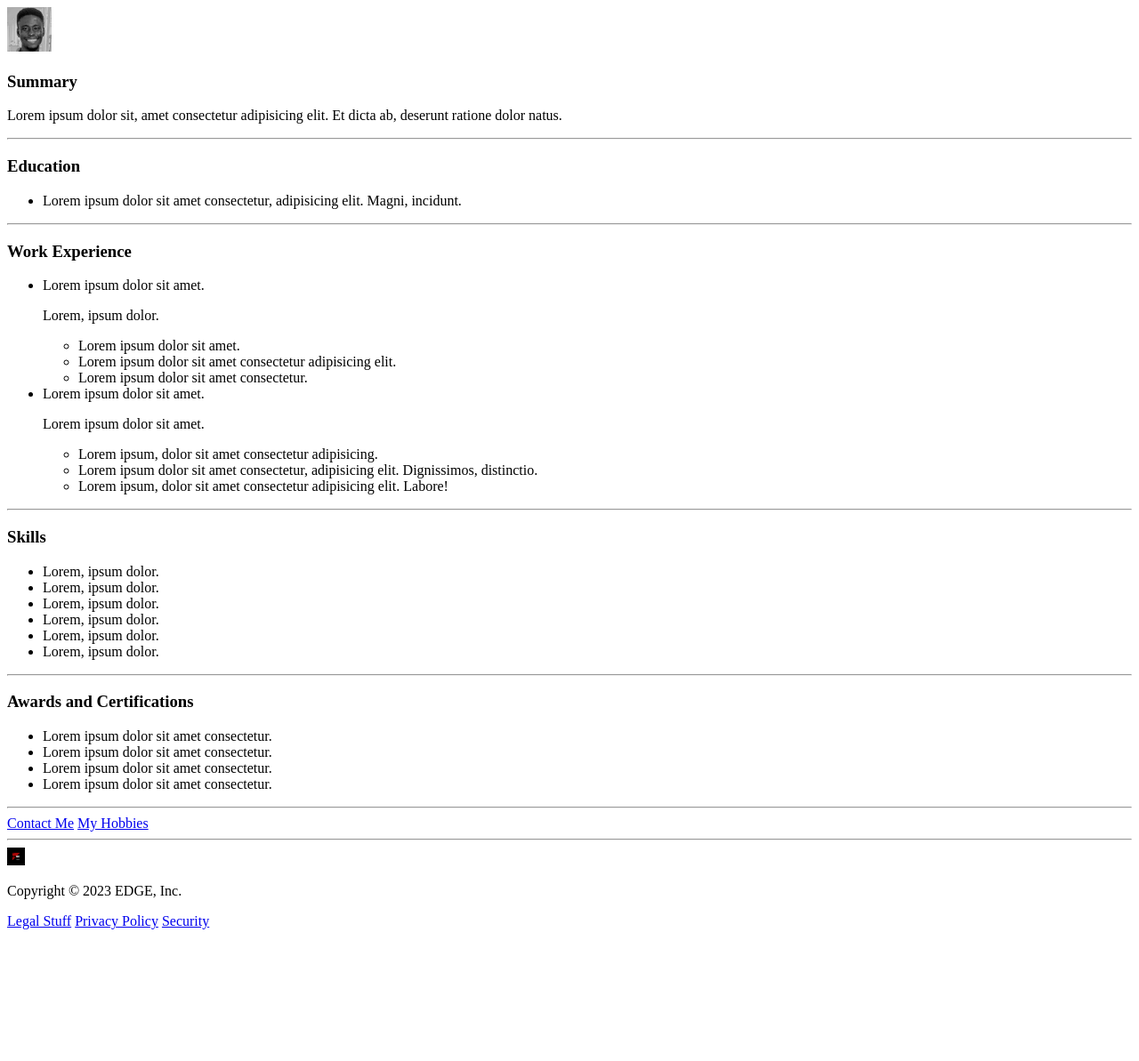
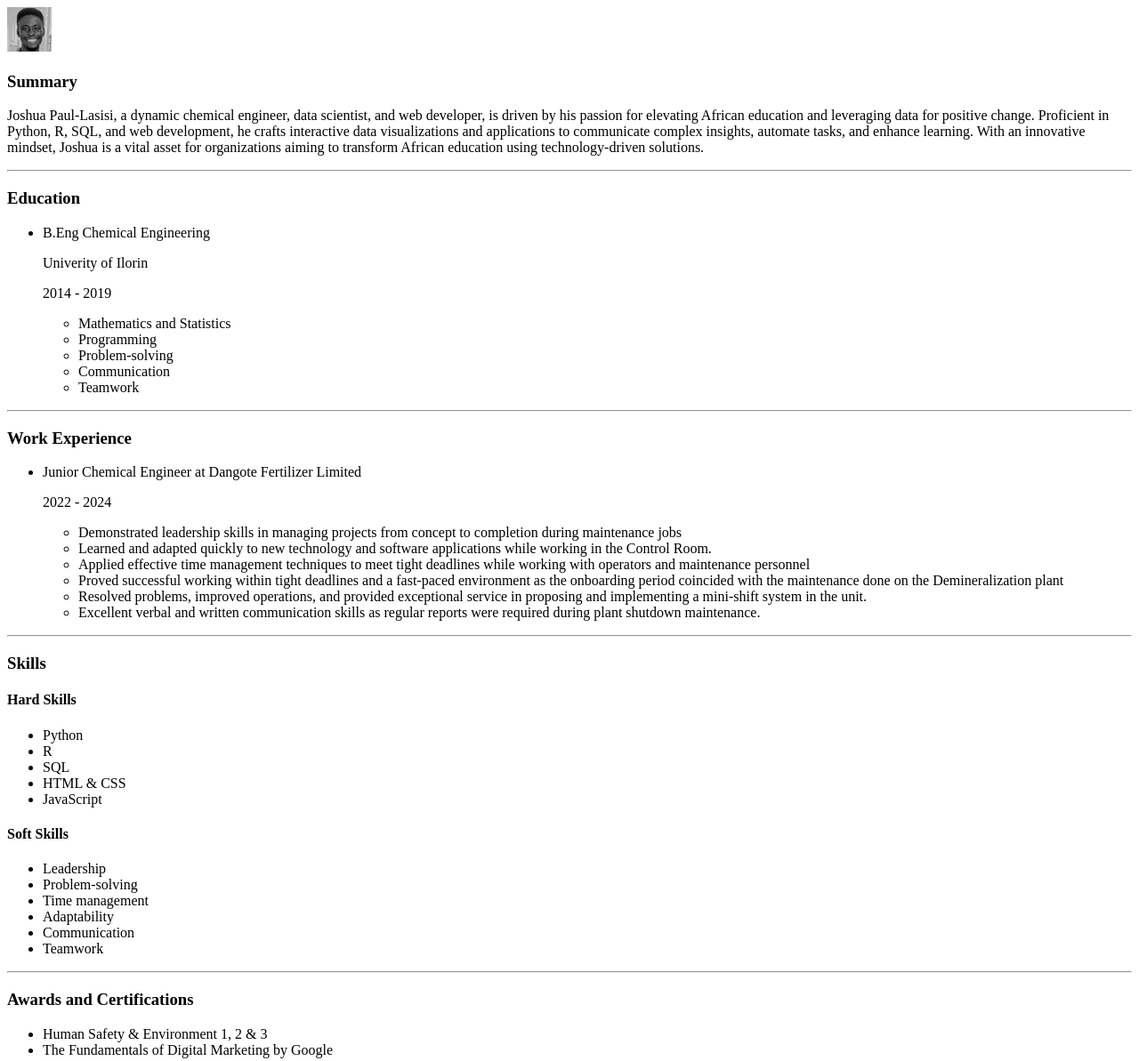
Before and after one commit to JoshuaPaul-lasisi/resume, a plain HTML site: page index.html in a window 1280 px wide. Shown: the top 1193 px of the page at 89% size. Before the commit the page ends 1053 px from the top, so only its background shows below. Drawn offline with Linux system fonts and the light colour scheme.

Commit message:
Update index.html
FIlled in currently available text in index.html

```diff
--- a/index.html
+++ b/index.html
@@ -9,55 +9,68 @@
     <img src="./images/Image of me square.jpg" height="50px" alt="Joshua's image">
     <section>
         <h3>Summary</h3>
-        <p>Lorem ipsum dolor sit, amet consectetur adipisicing elit. Et dicta ab, deserunt ratione dolor natus.</p>
+        <p>Joshua Paul-Lasisi, a dynamic chemical engineer, data scientist, and web developer, is driven by his passion for elevating African education and leveraging data for positive change. Proficient in Python, R, SQL, and web development, he crafts interactive data visualizations and applications to communicate complex insights, automate tasks, and enhance learning. With an innovative mindset, Joshua is a vital asset for organizations aiming to transform African education using technology-driven solutions.</p>
     </section>
     <hr>
     <section>
         <h3>Education</h3>
         <ul>
-            <li>Lorem ipsum dolor sit amet consectetur, adipisicing elit. Magni, incidunt.</li>
+            <li>B.Eng Chemical Engineering</li>
+            <p>Univerity of Ilorin</p>
+            <p>2014 - 2019</p>
+            <ul>
+                <li>Mathematics and Statistics</li>
+                <li>Programming</li>
+                <li>Problem-solving</li>
+                <li>Communication</li>
+                <li>Teamwork</li>
+            </ul>
         </ul>
     </section>
     <hr>
     <section>
         <h3>Work Experience</h3>
         <ul>
-            <li>Lorem ipsum dolor sit amet.</li>
-            <p>Lorem, ipsum dolor.</p>
+            <li>Junior Chemical Engineer at Dangote Fertilizer Limited</li>
+            <p>2022 - 2024</p>
             <ul>
-                <li>Lorem ipsum dolor sit amet.</li>
-                <li>Lorem ipsum dolor sit amet consectetur adipisicing elit.</li>
-                <li>Lorem ipsum dolor sit amet consectetur.</li>
+                <li>Demonstrated leadership skills in managing projects from concept to completion during maintenance jobs</li>
+                <li>Learned and adapted quickly to new technology and software applications while working in the Control Room.</li>
+                <li>Applied effective time management techniques to meet tight deadlines while working with operators and maintenance personnel</li>
+                <li>Proved successful working within tight deadlines and a fast-paced environment as the onboarding period coincided with the maintenance done on the Demineralization plant</li>
+                <li>Resolved problems, improved operations, and provided exceptional service in proposing and implementing a mini-shift system in the unit.</li>
+                <li>Excellent verbal and written communication skills as regular reports were required during plant shutdown maintenance.</li>
             </ul>
-            <li>Lorem ipsum dolor sit amet.</li>
-            <p>Lorem ipsum dolor sit amet.</p>
-            <ul>
-                <li>Lorem ipsum, dolor sit amet consectetur adipisicing.</li>
-                <li>Lorem ipsum dolor sit amet consectetur, adipisicing elit. Dignissimos, distinctio.</li>
-                <li>Lorem ipsum, dolor sit amet consectetur adipisicing elit. Labore!</li>
-            </ul>
+
         </ul>
     </section>
     <hr>
     <section>
         <h3>Skills</h3>
+        <h4>Hard Skills</h4>
         <ul>
-            <li>Lorem, ipsum dolor.</li>
-            <li>Lorem, ipsum dolor.</li>
-            <li>Lorem, ipsum dolor.</li>
-            <li>Lorem, ipsum dolor.</li>
-            <li>Lorem, ipsum dolor.</li>
-            <li>Lorem, ipsum dolor.</li>
+            <li>Python</li>
+            <li>R</li>
+            <li>SQL</li>
+            <li>HTML & CSS</li>
+            <li>JavaScript</li>
+        </ul>
+        <h4>Soft Skills</h4>
+        <ul>
+            <li>Leadership</li>
+            <li>Problem-solving</li>
+            <li>Time management</li>
+            <li> Adaptability</li>
+            <li>Communication</li>
+            <li>Teamwork</li>
         </ul>
     </section>
     <hr>
     <section>
         <h3>Awards and Certifications</h3>
         <ul>
-            <li>Lorem ipsum dolor sit amet consectetur.</li>
-            <li>Lorem ipsum dolor sit amet consectetur.</li>
-            <li>Lorem ipsum dolor sit amet consectetur.</li>
-            <li>Lorem ipsum dolor sit amet consectetur.</li>
+            <li>Human Safety & Environment 1, 2 & 3</li>
+            <li>The Fundamentals of Digital Marketing by Google</li>
         </ul>
     </section>
     <hr>
```
